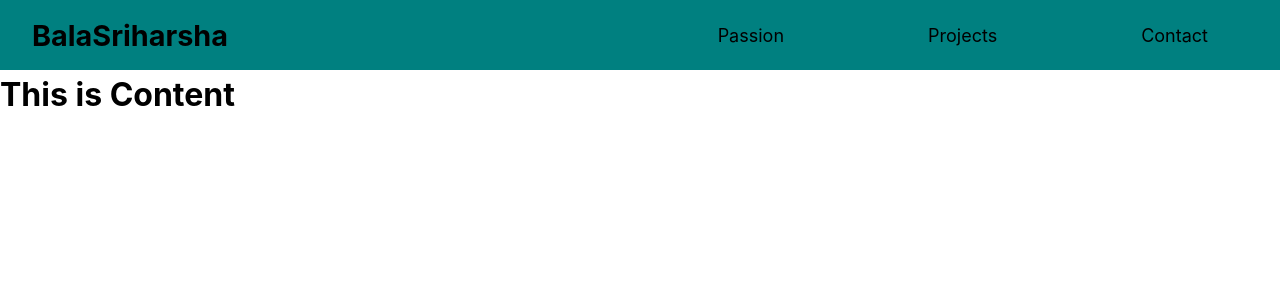
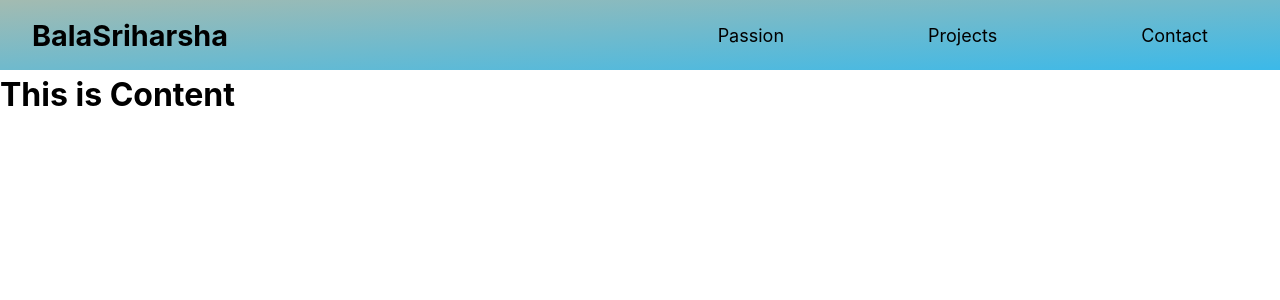
Before and after one commit to BalaSriharsha/ReactJSLearning, a React (Create React App) app: page / in a window 1280 px wide. Shown: the top 300 px of the page. Built offline with nearby package versions, Linux system fonts and the light colour scheme.

Commit message:
Added gradient background to Toolbar

```diff
--- a/src/components/Toolbar/Toolbar.css
+++ b/src/components/Toolbar/Toolbar.css
@@ -1,5 +1,5 @@
 .toolbar{
-    background-color: teal;
+    background-image: linear-gradient(to bottom right,#A3BBB1,#3BB9E9);
     top: 0;
     left: 0;
     width: 100%;
```
